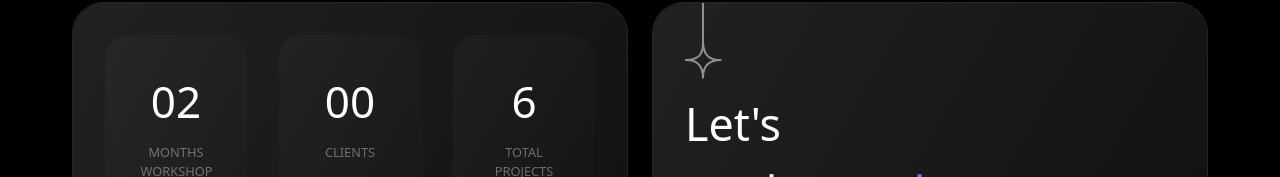
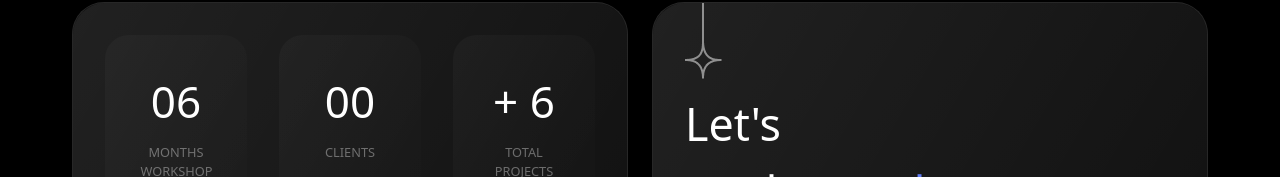
Before and after one commit to Wai-Min-Hein/My-Portfolio, a React (Vite) app: page / in a window 1280 px wide. Shown: the part 735-912 px from the top of the page. Built offline with nearby package versions, Linux system fonts and the light colour scheme.

Commit message:
change info

```diff
--- a/src/Page/Home.jsx
+++ b/src/Page/Home.jsx
@@ -312,7 +312,7 @@ const Home = () => {
           >
             <div className="basis-full uxsm:basis-[44.5%] xsm:basis-1/3 bg-card-bg  py-10 relative after:absolute after:content-[''] after:top-0 after:left-0 after:w-full after:h-full after:bg-card-background after:rounded-3xl after:opacity-[.1]">
               <h1 className="text-white text-4xl font-medium text-center ">
-                02
+                06
               </h1>
               <p className="uppercase text-[.8rem] text-card-para font-normal  tracking-normal  mx-auto text-center opacity-50 w-1/2 mt-4">
                 months workshop experience
@@ -328,7 +328,7 @@ const Home = () => {
             </div>
             <div className="basis-full uxsm:basis-[44.5%] xsm:basis-1/3 bg-card-bg  py-10 relative after:absolute after:content-[''] after:top-0 after:left-0 after:w-full after:h-full after:bg-card-background after:rounded-3xl after:opacity-[.1]">
               <h1 className="text-white text-4xl font-medium text-center ">
-                6
+               + 6
               </h1>
               <p className="uppercase text-[.8rem] text-card-para font-normal  tracking-normal  mx-auto text-center opacity-50 w-1/2 mt-4">
                 total projects
```
